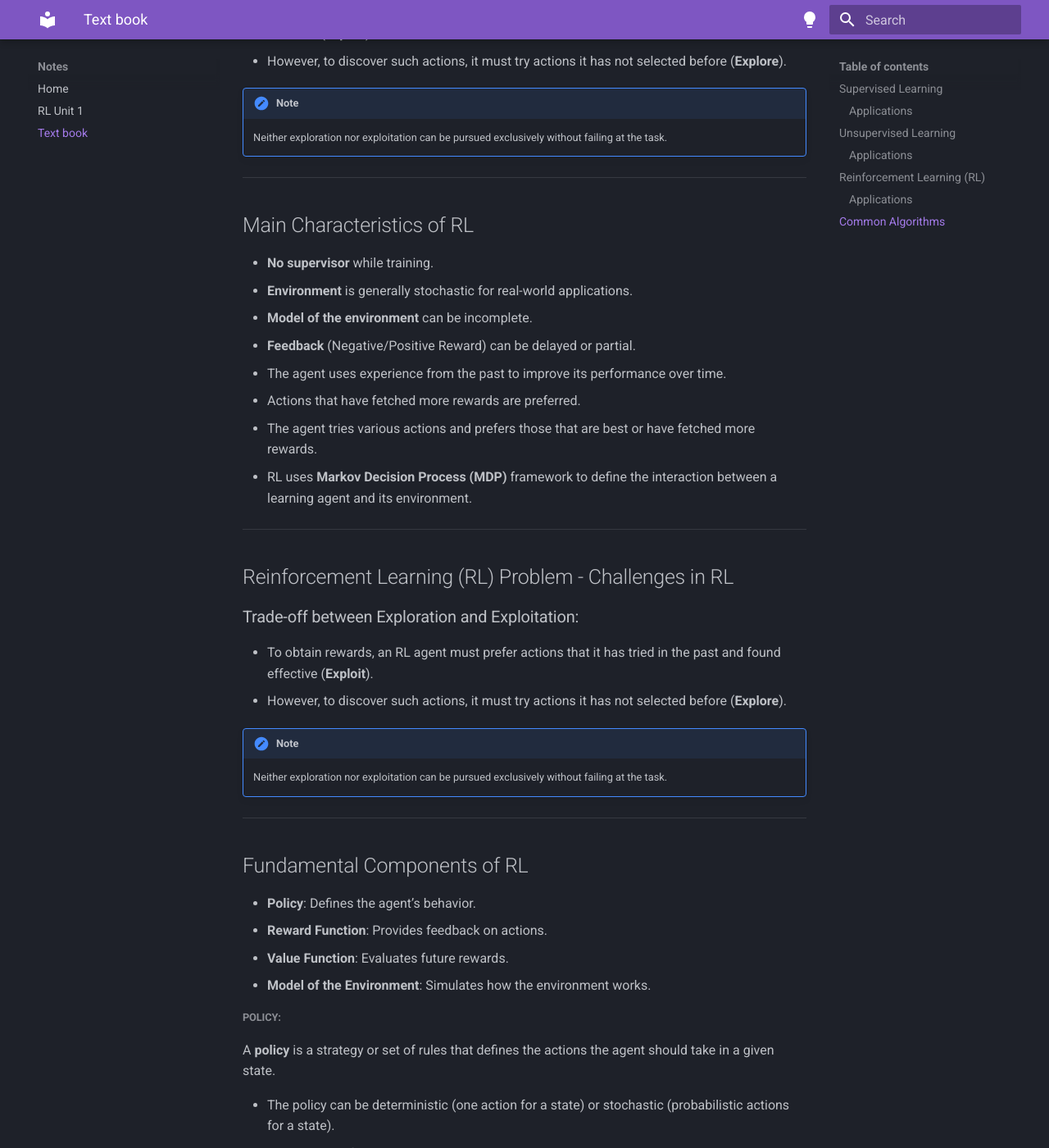
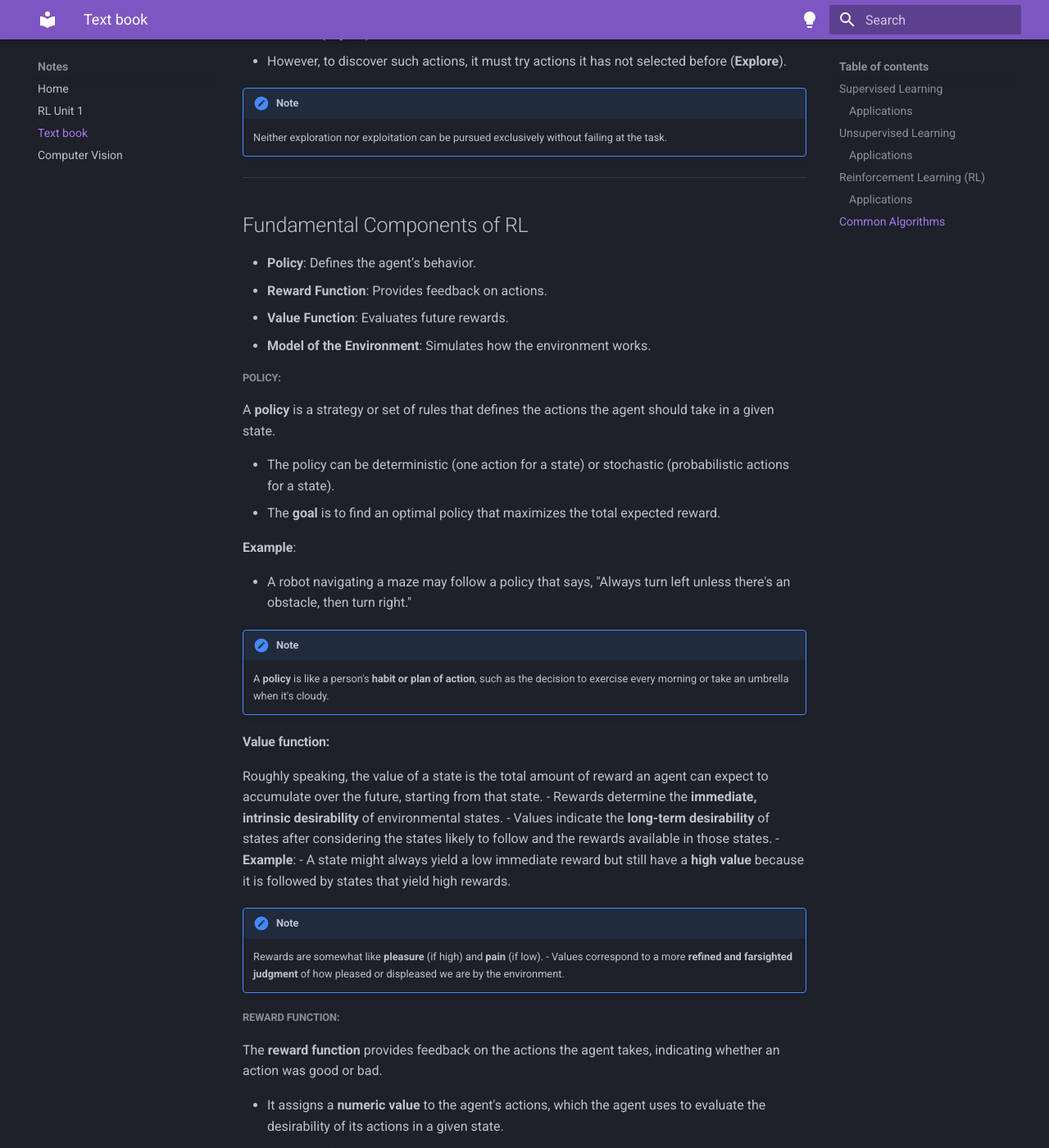
Before and after one commit to RishikeshVadodaria/mkdocs, an MkDocs documentation site: the page built from docs/RL_Unit1.md, in a window 1280 px wide and 1400 px high, scrolled down 8522 px. Shown: the whole window at 82% size. Built offline with MkDocs 1.6.1 and Material for MkDocs 9.7.7, drawn with Linux system fonts in a browser that asks for light colours; nearby versions of some CDN libraries; library files that are not in the unit come from our copies.

Commit message:
cv notes

```diff
--- a/docs/RL_Unit1.md
+++ b/docs/RL_Unit1.md
@@ -253,30 +253,7 @@ methods, Monte Carlo method and many more. All these algorithms can be classifie
 
 
 ---
-## Main Characteristics of RL
 
-- **No supervisor** while training.
-- **Environment** is generally stochastic for real-world applications.
-- **Model of the environment** can be incomplete.
-- **Feedback** (Negative/Positive Reward) can be delayed or partial.
-- The agent uses experience from the past to improve its performance over time.
-- Actions that have fetched more rewards are preferred.
-- The agent tries various actions and prefers those that are best or have fetched more rewards.
-- RL uses **Markov Decision Process (MDP)** framework to define the interaction between a learning agent and its environment.
-
----
-## Reinforcement Learning (RL) Problem - Challenges in RL
-
-### Trade-off between Exploration and Exploitation:
-- To obtain rewards, an RL agent must prefer actions that it has tried in the past and found effective (**Exploit**).
-- However, to discover such actions, it must try actions it has not selected before (**Explore**).
-
-
-!!! note
-    Neither exploration nor exploitation can be pursued exclusively without failing at the task.
-
-
----
 ## Fundamental Components of RL
 
 - **Policy**: Defines the agent’s behavior.
--- a/mkdocs.yml
+++ b/mkdocs.yml
@@ -5,6 +5,7 @@ nav:
   - Home: index.md
   - RL Unit 1: RL-Unit-1.md
   - Text book: RL_Unit1.md
+  - Computer Vision : computer-vision.md
 
 theme:
   name: material
```
Also changed, not shown: other parts of docs/RL_Unit1.md (+3 -1 lines), docs/computer-vision.md (added, +124 -0 lines).
